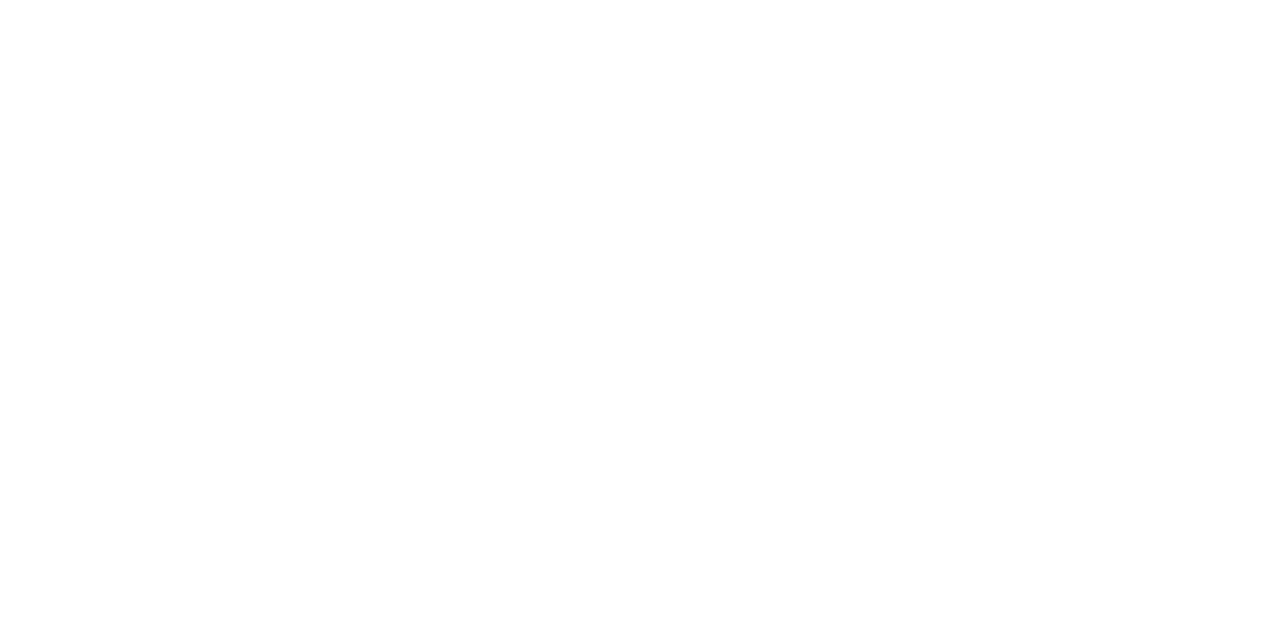
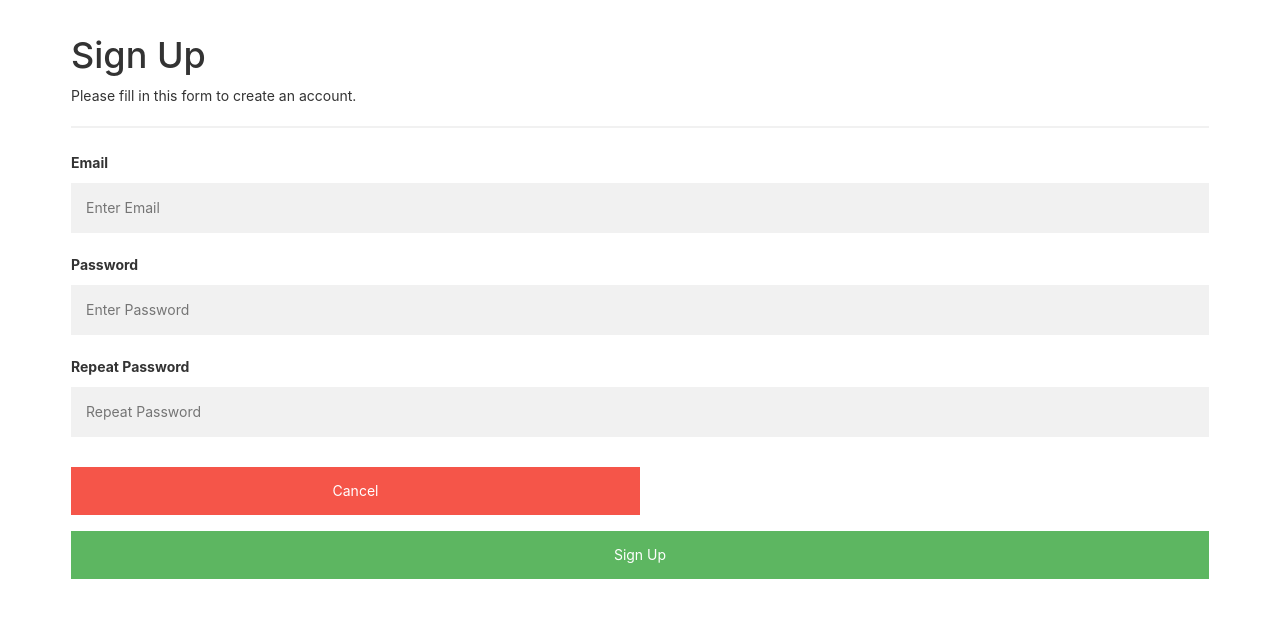
Before and after one commit to peterrobert/Hotel-Booking-frontEnd, a React (Create React App) app: page /signUp in a window 1280 px wide. Shown: the top 618 px of the page. Built offline with nearby package versions, Linux system fonts and the light colour scheme.

Commit message:
Create sign up

```diff
--- a/src/App.css
+++ b/src/App.css
@@ -50,6 +50,8 @@
 }
 
 .nav-bar {
+  background-color: #dff0d8;
+  position: fixed;
   height: 100vh;
   box-shadow: 3px -1px 10px -1px rgba(77, 67, 67, 0.65);
   -webkit-box-shadow: 3px -1px 10px -1px rgba(77, 67, 67, 0.65);
@@ -57,6 +59,7 @@
 }
 
 .logo {
+  padding: 12px;
   position: relative;
   top: 20px;
   font-size: 20px;
@@ -68,7 +71,7 @@
 
 .logo i {
   font-size: 30px;
-  color: red;
+  color: #000;
   font-weight: 800;
 }
 
@@ -89,7 +92,7 @@
 
 .logIn {
   position: absolute;
-  bottom: 2px;
+  bottom: 50px;
   width: 90%;
 }
 
@@ -101,6 +104,26 @@
   height: 40px;
   font-weight: 800;
   font-size: 18px;
+  margin-left: 16px;
+}
+
+.signUp{
+
+  position: absolute;
+  bottom: 2px;
+  width: 90%;
+
+}
+
+.signUp button {
+  margin-left: 3px;
+  width: 100%;
+  font-family: "Montserrat", sans-serif;
+  color: #000 !important;
+  height: 40px;
+  font-weight: 800;
+  font-size: 18px;
+  margin-left: 16px;
 }
 
 .title {
@@ -170,9 +193,145 @@
   font-weight: 600;
 }
 
-.top_bar{
-  background-color: red;
+.top_bar {
+  background-color: #dff0d8;
   height: 2px;
   width: 100%;
   margin-bottom: 5px;
 }
+
+.show-info .hotel-disp {
+  margin-top: unset;
+}
+
+.show-info .hotel-disp h4 {
+  font-size: 25px !important;
+}
+
+.hotel-disp p {
+  font-weight: 500;
+  font-size: 16px;
+  line-height: 30px;
+  margin-top: 10px;
+  font-family: "Open Sans", sans-serif;
+}
+
+.bg-success {
+  box-shadow: 3px -1px 10px -1px rgba(77, 67, 67, 0.65);
+  -webkit-box-shadow: 3px -1px 10px -1px rgba(77, 67, 67, 0.65);
+  -moz-box-shadow: 3px -1px 10px -1px rgba(77, 67, 67, 0.65);
+  margin-top: 20px;
+}
+
+.bg-success .card-header {
+  text-align: center;
+  color: #000 !important;
+  font-family: "Montserrat", sans-serif;
+  font-weight: 600;
+  font-size: 18px;
+  text-transform: capitalize;
+  padding: 10px;
+}
+
+.card-body {
+  padding: 10px;
+  color: #000;
+  font-weight: 600;
+  font-size: 18px;
+}
+
+.card-text {
+  font-weight: 500;
+  font-size: 16px;
+  line-height: 30px;
+  margin-top: 10px;
+  font-family: "Open Sans", sans-serif;
+}
+
+.card-title {
+  font-family: "Open Sans", sans-serif;
+  text-transform: uppercase;
+  font-weight: 600;
+}
+
+.card-title i {
+  padding-right: 15px;
+}
+
+.card button {
+  padding: 10px;
+  text-transform: uppercase;
+  width: 100%;
+  font-family: "Montserrat", sans-serif;
+  color: #000 !important;
+}
+
+/* == bootstrap form === */
+
+
+/* Full-width input fields */
+.form_styles input[type=text], input[type=password] {
+  width: 100%;
+  padding: 15px;
+  margin: 5px 0 22px 0;
+  display: inline-block;
+  border: none;
+  background: #f1f1f1;
+}
+
+.form_styles input[type=text]:focus, input[type=password]:focus {
+  background-color: #ddd;
+  outline: none;
+}
+
+.form_styles hr {
+  border: 1px solid #f1f1f1;
+  margin-bottom: 25px;
+}
+
+/* Set a style for all buttons */
+.form_styles button {
+  background-color: #4CAF50;
+  color: white;
+  padding: 14px 20px;
+  margin: 8px 0;
+  border: none;
+  cursor: pointer;
+  width: 100%;
+  opacity: 0.9;
+}
+
+.form_styles button:hover {
+  opacity:1;
+}
+
+/* Extra styles for the cancel button */
+.form_styles .cancelbtn {
+  padding: 14px 20px;
+  background-color: #f44336;
+}
+
+/* Float cancel and signup buttons and add an equal width */
+.form_styles .cancelbtn, .signupbtn {
+  float: left;
+  width: 50%;
+}
+
+/* Add padding to container elements */
+.form_styles .container {
+  padding: 16px;
+}
+
+/* Clear floats */
+.form_styles .clearfix::after {
+  content: "";
+  clear: both;
+  display: table;
+}
+
+/* Change styles for cancel button and signup button on extra small screens */
+@media screen and (max-width: 300px) {
+  .form_styles .cancelbtn, .signupbtn {
+    width: 100%;
+  }
+}
--- a/src/App.js
+++ b/src/App.js
@@ -3,6 +3,7 @@
 import Hotel from './containers/Hotel';
 import {Route, Switch } from 'react-router-dom';
 import HotelDetails from './containers/HotelDetails';
+import SignUp from './containers/SignUp';
 
 
 function App() {
@@ -11,6 +12,8 @@
        <Route path='/' component={Welcome}   exact/>
        <Route path="/hotels/:id" component={HotelDetails} />
        <Route path='/hotels' component={Hotel}  />
+       <Route path='/signUp' component={SignUp}  />
+
       </Switch>
   );
 }
--- a/src/components/Navigation.jsx
+++ b/src/components/Navigation.jsx
@@ -6,7 +6,7 @@
       <div className="top_bar"></div>
       <div className="logo text-center">
         <i className="fa fa-home" aria-hidden="true"></i>{" "}
-        <span>idea booking system</span>
+        <span>Robert bookings</span>
       </div>
       <ul className="nav flex-column">
         <li className="nav-item">
@@ -34,6 +34,10 @@
       <div className="logIn">
           <button>Log In</button>
       </div>
+
+      <div className="signUp">
+          <button>Sign Up</button>
+      </div>
     </div>
   );
 };
--- a/src/components/ShowHotel.jsx
+++ b/src/components/ShowHotel.jsx
@@ -2,8 +2,7 @@
 import Navigation from "./Navigation";
 
 const ShowHotel = (props) => {
-  const { main_image } = props.data;
-
+  const { main_image, name, description, location, price } = props.data;
   const backStyles = {
     backgroundImage: `url(${main_image})`,
     height: "450px",
@@ -13,15 +12,56 @@
     backgroundSize: "cover",
   };
 
+  const handleDisplay = () => {
+    const servicesView = props.servicesOffered.map((item) => {
+      return (
+        <>
+          <h5 className="card-title">
+            <i class={`${item.icon}`} aria-hidden="true"></i>
+            {item.title}
+          </h5>
+          <p className="card-text">{item.description}</p>
+        </>
+      );
+    });
+
+    return servicesView;
+  };
+
   return (
     <div className="container-fluid">
       <div className="row">
         <div className="col-md-3">
           <Navigation />
         </div>
-        <div className="col-md-9">
-        <div className="top_bar"></div>
+        <div className="col-md-9 show-info">
+          <div className="top_bar"></div>
           <div style={backStyles}></div>
+          <div className="row">
+            <div className="col-md-6 hotel-disp">
+              <h4>{name}</h4>
+              <i className="fa fa-map-marker" aria-hidden="true"></i>{" "}
+              <span>Location: {location}</span>
+              <br />
+              <i className="fa fa-usd" aria-hidden="true"></i>{" "}
+              <span>price per night: {price} $$</span>
+              <br />
+              <p>{description}</p>
+            </div>
+
+            <div className="col-md-6">
+              <div className="card text-white bg-success mb-3">
+                <div className="card-header">Services Offered</div>
+                <div className="card-body">
+                  {props.servicesOffered.length > 0
+                    ? handleDisplay()
+                    : "No services offered at the moment"}
+
+                  <button>reserve</button>
+                </div>
+              </div>
+            </div>
+          </div>
         </div>
       </div>
     </div>
--- /dev/null
+++ b/src/containers/SignUp.jsx
@@ -0,0 +1,75 @@
+import React, { Component } from "react";
+import PropTypes from "prop-types";
+
+class SignUp extends Component {
+  constructor(props) {
+    super(props);
+
+    this.state = {
+         email: "",
+         password: "",
+         passwordConfirmation: ""
+    }
+
+    this.handleChange = this.handleChange.bind(this)
+  }
+
+  componentDidMount() {}
+
+
+  handleChange (event) {
+      this.setState({
+         [event.target.name] : event.target.value
+      })
+  }
+
+  render() {
+    return (
+      <form action="action_page.php" className="form_styles">
+        <div className="container">
+          <h1>Sign Up</h1>
+          <p>Please fill in this form to create an account.</p>
+          <hr />
+
+          <label for="email">
+            <b>Email</b>
+          </label>
+          <input type="text" placeholder="Enter Email" name="email" onChange={this.handleChange} required />
+
+          <label for="psw">
+            <b>Password</b>
+          </label>
+          <input
+            type="password"
+            placeholder="Enter Password"
+            name="psw"
+            required
+          />
+
+          <label for="psw-repeat">
+            <b>Repeat Password</b>
+          </label>
+          <input
+            type="password"
+            placeholder="Repeat Password"
+            name="psw-repeat"
+            required
+          />
+
+          <div class="clearfix">
+            <button type="button" className="cancelbtn">
+              Cancel
+            </button>
+            <button type="submit" className="signupbtn">
+              Sign Up
+            </button>
+          </div>
+        </div>
+      </form>
+    );
+  }
+}
+
+SignUp.propTypes = {};
+
+export default SignUp;
```
Also changed, not shown: src/components/Footer.jsx (added, +13 -0 lines).
